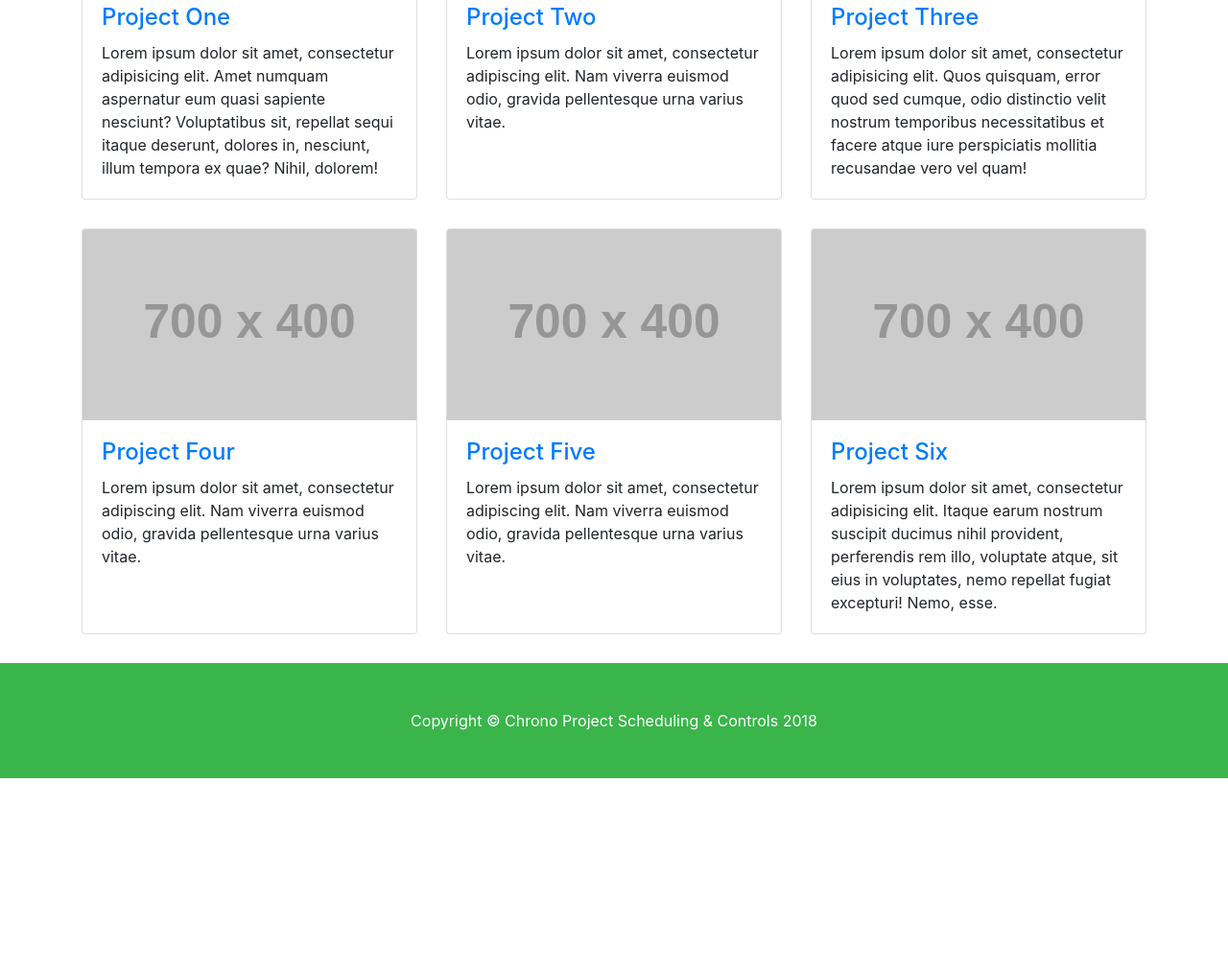
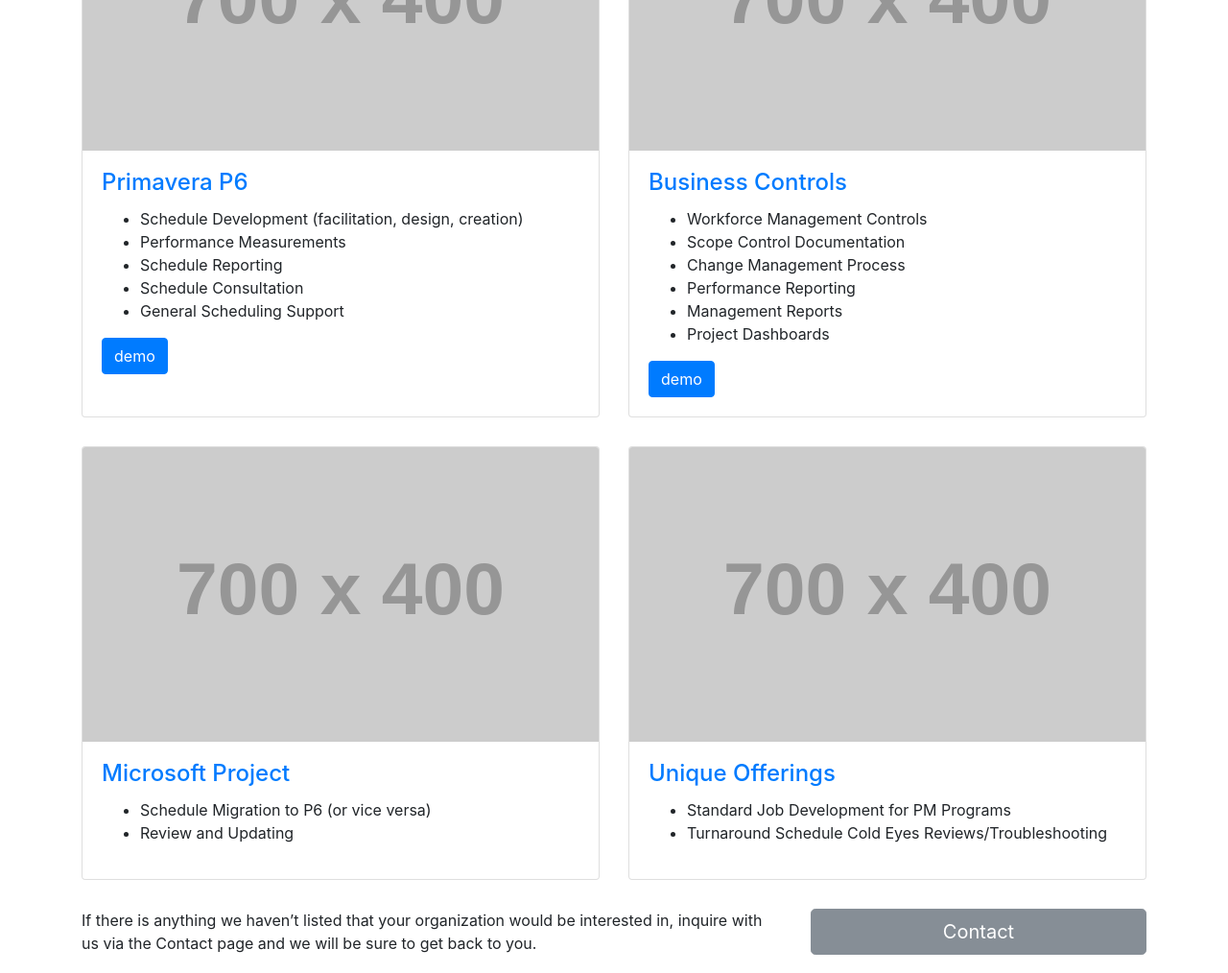
Before and after one commit to AdamMGaunt/chronoscheduling, a plain HTML site: page services.html in a window 1280 px wide. Shown: the part 419-1433 px from the top of the page at 96% size. Before the commit the page ends 1230 px from the top, so only its background shows below. Drawn offline with Linux system fonts and the light colour scheme; placeholder pictures from the web are drawn by us.

Commit message:
Added services content

```diff
--- a/services.html
+++ b/services.html
@@ -51,7 +51,7 @@
 
       <!-- Page Heading/Breadcrumbs -->
       <h1 class="mt-4 mb-3">Services
-        <small>Chrono Project Scheduling & Controls</small>
+        <small>What we do</small>
       </h1>
 
       <ol class="breadcrumb">
@@ -61,72 +61,91 @@
         <li class="breadcrumb-item active">Services</li>
       </ol>
 
+      <p>We offer the support of our own in house Primavera P6 v8.2 database as well as our proprietary controls documentation for your project needs.  Chrono will also custom cater projects and documentation to those organizations that already have these in place.</p>
+
       <div class="row">
-        <div class="col-lg-4 col-sm-6 portfolio-item">
+        <div class="col-lg-6 col-sm-12 portfolio-item">
           <div class="card h-100">
             <a href="#"><img class="card-img-top" src="http://placehold.it/700x400" alt=""></a>
             <div class="card-body">
               <h4 class="card-title">
-                <a href="#">Project One</a>
+                <a href="#">Primavera P6</a>
               </h4>
-              <p class="card-text">Lorem ipsum dolor sit amet, consectetur adipisicing elit. Amet numquam aspernatur eum quasi sapiente nesciunt? Voluptatibus sit, repellat sequi itaque deserunt, dolores in, nesciunt, illum tempora ex quae? Nihil, dolorem!</p>
+              <div class="card-text">
+                <ul>
+                  <li>Schedule Development (facilitation, design, creation)</li>
+                  <li>Performance Measurements</li>
+                  <li>Schedule Reporting</li>
+                  <li>Schedule Consultation</li>
+                  <li>General Scheduling Support</li>
+                </ul>
+                <a href="demos.html" class="btn btn-primary">demo</a>
+              </div>
             </div>
           </div>
         </div>
-        <div class="col-lg-4 col-sm-6 portfolio-item">
+        <div class="col-lg-6 col-sm-12 portfolio-item">
           <div class="card h-100">
             <a href="#"><img class="card-img-top" src="http://placehold.it/700x400" alt=""></a>
             <div class="card-body">
               <h4 class="card-title">
-                <a href="#">Project Two</a>
+                <a href="#">Business Controls</a>
               </h4>
-              <p class="card-text">Lorem ipsum dolor sit amet, consectetur adipiscing elit. Nam viverra euismod odio, gravida pellentesque urna varius vitae.</p>
+              <div class="card-text">
+                <ul>
+                  <li>Workforce Management Controls</li>
+                  <li>Scope Control Documentation</li>
+                  <li>Change Management Process</li>
+                  <li>Performance Reporting</li>
+                  <li>Management Reports</li>
+                  <li>Project Dashboards</li>
+                </ul>
+                <a href="demos.html" class="btn btn-primary">demo</a>
+              </div>
             </div>
           </div>
         </div>
-        <div class="col-lg-4 col-sm-6 portfolio-item">
+        <div class="col-lg-6 col-sm-12 portfolio-item">
           <div class="card h-100">
             <a href="#"><img class="card-img-top" src="http://placehold.it/700x400" alt=""></a>
             <div class="card-body">
               <h4 class="card-title">
-                <a href="#">Project Three</a>
+                <a href="#">Microsoft Project</a>
               </h4>
-              <p class="card-text">Lorem ipsum dolor sit amet, consectetur adipisicing elit. Quos quisquam, error quod sed cumque, odio distinctio velit nostrum temporibus necessitatibus et facere atque iure perspiciatis mollitia recusandae vero vel quam!</p>
+              <div class="card-text">
+                <ul>
+                  <li>Schedule Migration to P6 (or vice versa)</li>
+                  <li>Review and Updating</li>
+                </ul>
+              </div>
             </div>
           </div>
         </div>
-        <div class="col-lg-4 col-sm-6 portfolio-item">
+        <div class="col-lg-6 col-sm-12 portfolio-item">
           <div class="card h-100">
             <a href="#"><img class="card-img-top" src="http://placehold.it/700x400" alt=""></a>
             <div class="card-body">
               <h4 class="card-title">
-                <a href="#">Project Four</a>
+                <a href="#">Unique Offerings</a>
               </h4>
-              <p class="card-text">Lorem ipsum dolor sit amet, consectetur adipiscing elit. Nam viverra euismod odio, gravida pellentesque urna varius vitae.</p>
+              <div class="card-text">
+                <ul>
+                  <li>Standard Job Development for PM Programs</li>
+                  <li>Turnaround Schedule Cold Eyes Reviews/Troubleshooting</li>
+                </ul>
+              </div>
             </div>
           </div>
         </div>
-        <div class="col-lg-4 col-sm-6 portfolio-item">
-          <div class="card h-100">
-            <a href="#"><img class="card-img-top" src="http://placehold.it/700x400" alt=""></a>
-            <div class="card-body">
-              <h4 class="card-title">
-                <a href="#">Project Five</a>
-              </h4>
-              <p class="card-text">Lorem ipsum dolor sit amet, consectetur adipiscing elit. Nam viverra euismod odio, gravida pellentesque urna varius vitae.</p>
-            </div>
-          </div>
+      </div>
+
+      <!-- Call to Action Section -->
+      <div class="row mb-4">
+        <div class="col-md-8">
+          <p>If there is anything we haven’t listed that your organization would be interested in, inquire with us via the Contact page and we will be sure to get back to you.</p>
         </div>
-        <div class="col-lg-4 col-sm-6 portfolio-item">
-          <div class="card h-100">
-            <a href="#"><img class="card-img-top" src="http://placehold.it/700x400" alt=""></a>
-            <div class="card-body">
-              <h4 class="card-title">
-                <a href="#">Project Six</a>
-              </h4>
-              <p class="card-text">Lorem ipsum dolor sit amet, consectetur adipisicing elit. Itaque earum nostrum suscipit ducimus nihil provident, perferendis rem illo, voluptate atque, sit eius in voluptates, nemo repellat fugiat excepturi! Nemo, esse.</p>
-            </div>
-          </div>
+        <div class="col-md-4">
+          <a class="btn btn-lg btn-secondary btn-block" href="contact.html">Contact</a>
         </div>
       </div>
 
```
